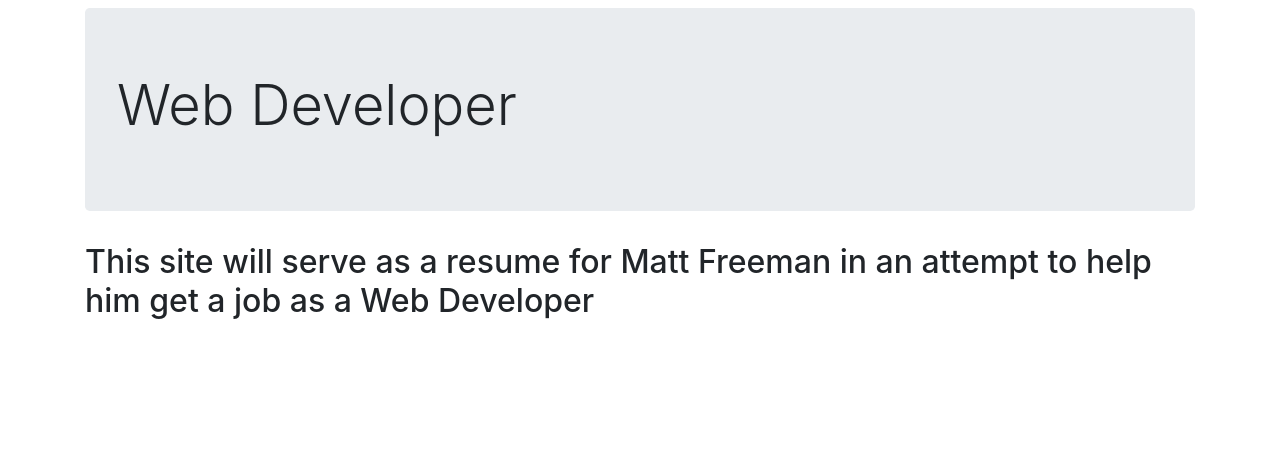
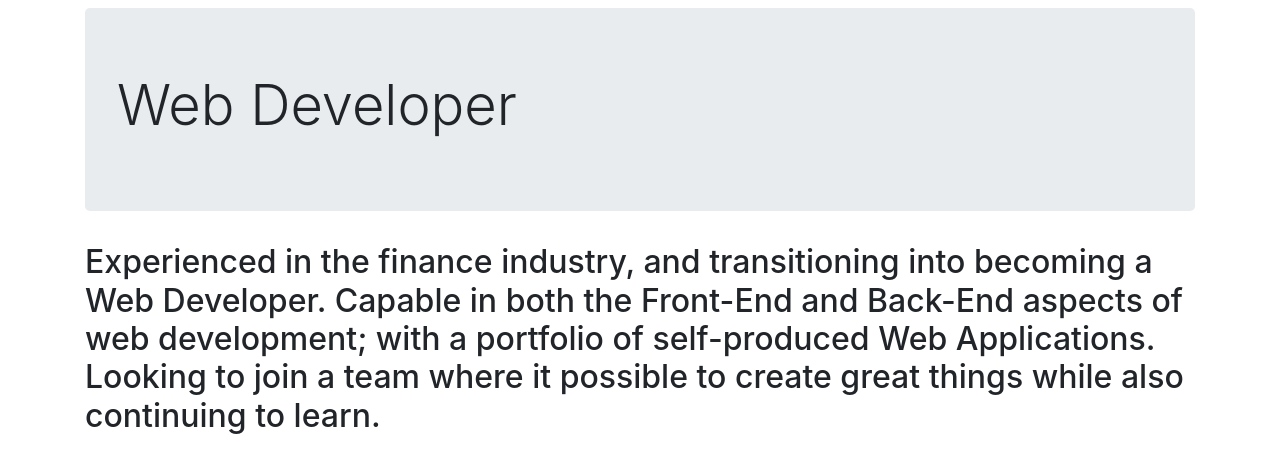
Before and after one commit to multapaucis/resume_site, a Django app: page / in a window 1280 px wide. Shown: the part 56-529 px from the top of the page. Run offline with Django 3.2, Linux system fonts and the light colour scheme; some libraries are stand-ins or nearby versions.

Commit message:
Add information to DB and adjust output on Jobs page

```diff
--- a/cv/templates/cv/index.html
+++ b/cv/templates/cv/index.html
@@ -8,6 +8,6 @@
 
 {% block content %}
 
-<h2>This site will serve as a resume for Matt Freeman in an attempt to help him get a job as a Web Developer</h2>
+<h2>Experienced in the finance industry, and transitioning into becoming a Web Developer. Capable in both the Front-End and Back-End aspects of web development; with a portfolio of self-produced Web Applications. Looking to join a team where it possible to create great things while also continuing to learn.</h2>
 
 {% endblock content %}
--- a/cv/templates/cv/jobs.html
+++ b/cv/templates/cv/jobs.html
@@ -14,6 +14,8 @@
 		<div class="card text-white bg-info mb-3">
 			<h5 class="card-header">{{ job }}</h5>
   			<div class="card-body">
+  				<h6 class="card-subtitle mb-2">{{ job.date_started|date:"F Y"}} - {{ job.date_finished|date:"F Y" }}</h6>
+  				<h6 class="card-title">{{ job.location }}</h6>
 				<ul class="card-text">
 					{% for desc in job.descriptions %}
 						<li> {{ desc.description }} </li>
--- a/cv/views.py
+++ b/cv/views.py
@@ -9,7 +9,7 @@ def index(request):
 
 def jobs(request):
 	'''Show all Work Experience'''
-	jobs = Job.objects.order_by('date_started')
+	jobs = Job.objects.order_by('-date_started')
 	'''descriptions = {}
 	for job in jobs:
 		d = JobDescription.objects.filter(job_title=job.id)
```
Also changed, not shown: db.sqlite3.
